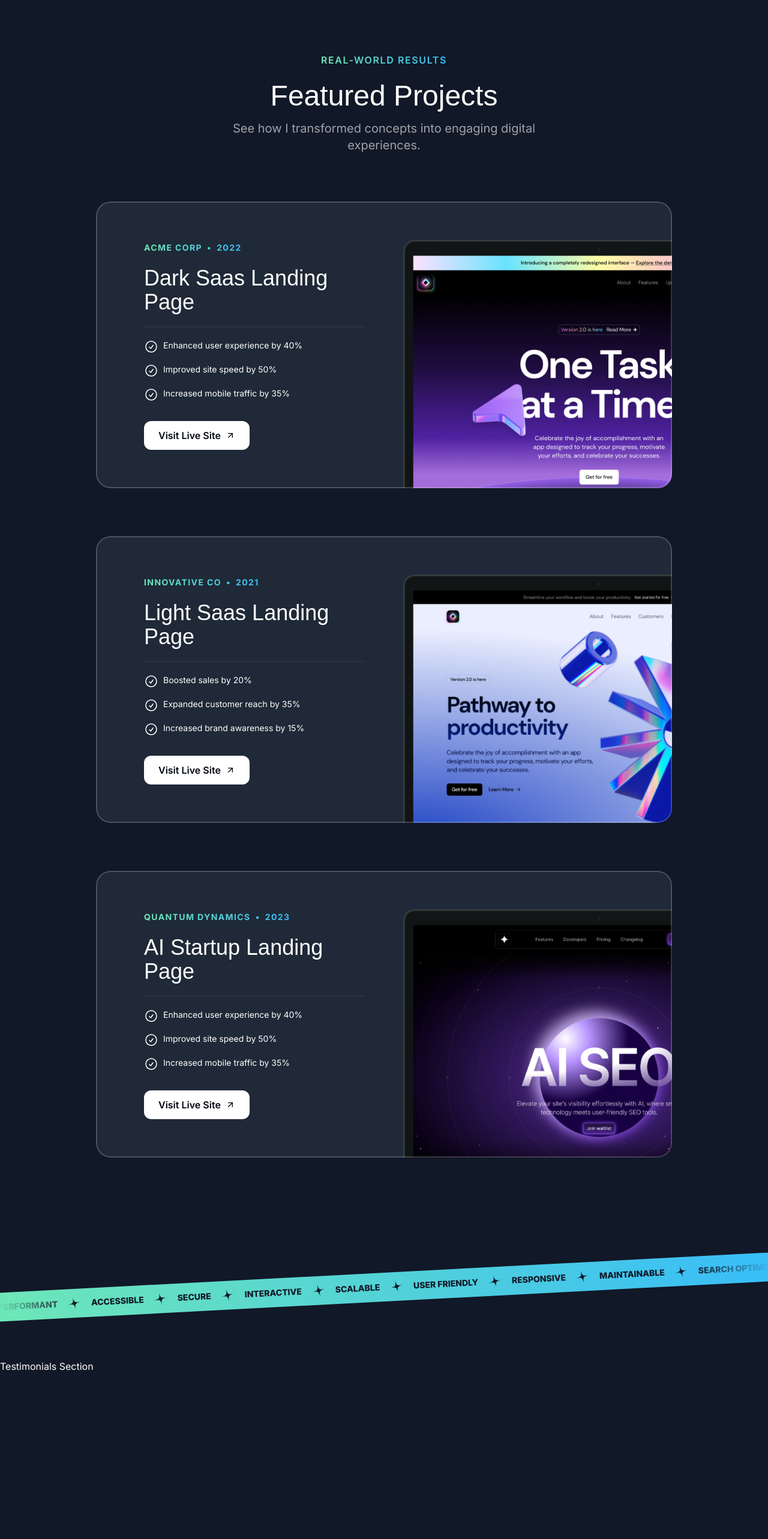
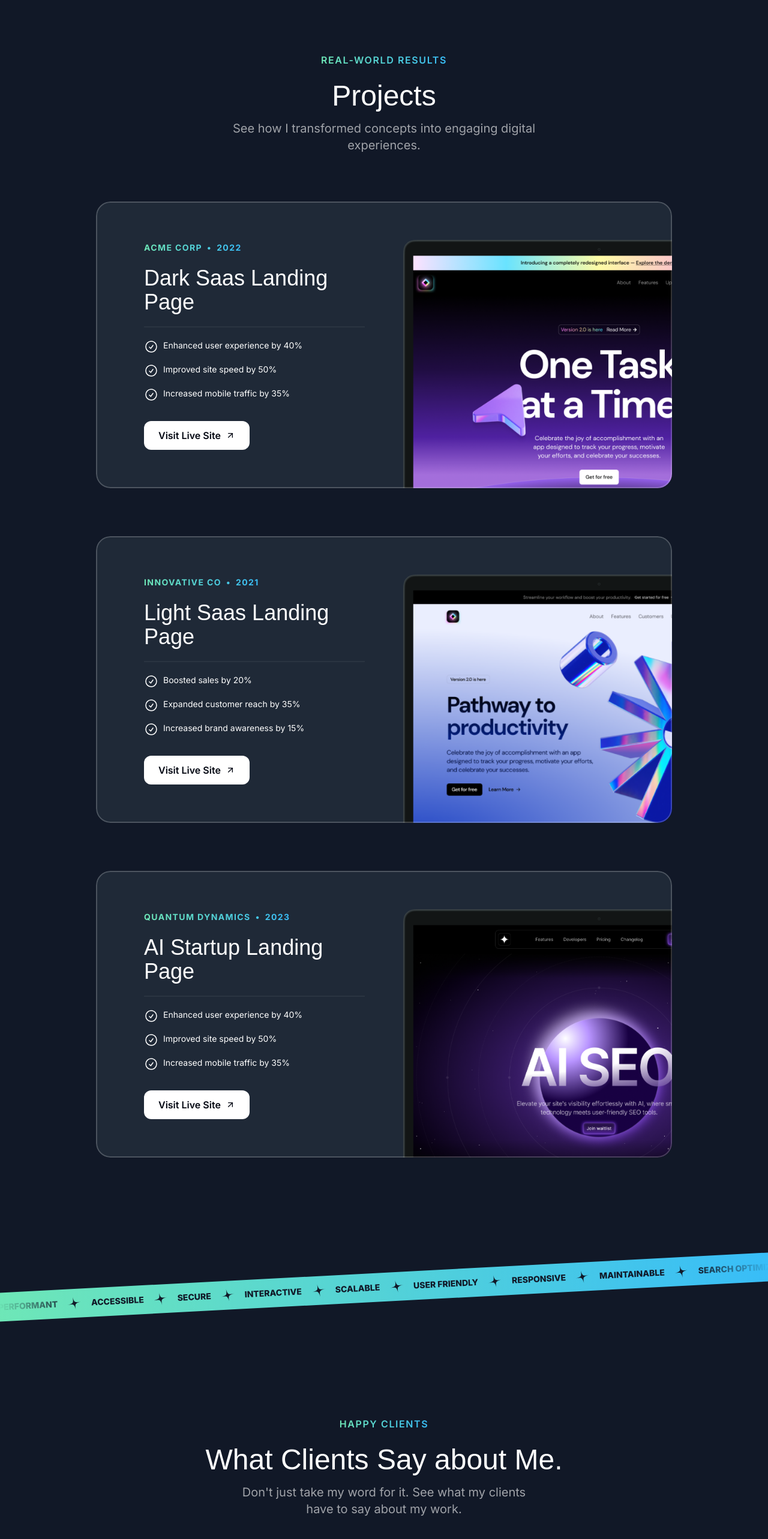
Before and after one commit to developerUmair/personal-portfolio, a Next.js app: page / in a window 1280 px wide. Shown: the part 930-3496 px from the top of the page at 60% size. Before the commit the page ends 3220 px from the top, so only its background shows below. Built offline with nearby package versions, Linux system fonts and the light colour scheme; a web font is replaced by a local one.

Commit message:
designing and developing testimonial sections

```diff
--- /dev/null
+++ b/src/components/Card.tsx
@@ -0,0 +1,23 @@
+import React, { PropsWithChildren } from "react";
+import grainImage from "@/assets/images/grain.jpg";
+import { twMerge } from "tailwind-merge";
+
+export const Card = ({
+  className,
+  children,
+}: PropsWithChildren<{ className?: string }>) => {
+  return (
+    <div
+      className={twMerge(
+        "bg-gray-800 rounded-3xl relative z-0 overflow-hidden after:z-10 after:content-[''] after:absolute after:inset-0 after:outline-2 after:outline after:-outline-offset-2 after:rounded-3xl after:outline-white/20 after:pointer-events-none p-6",
+        className
+      )}
+    >
+      <div
+        className="absolute inset-0 -z-10 opacity-5"
+        style={{ backgroundImage: `url(${grainImage})` }}
+      ></div>
+      {children}
+    </div>
+  );
+};
--- /dev/null
+++ b/src/components/SectionHeader.tsx
@@ -0,0 +1,30 @@
+import React from "react";
+
+export const SectionHeader = ({
+  title,
+  eyebrow,
+  description,
+}: {
+  title: string;
+  eyebrow: string;
+  description: string;
+}) => {
+  return (
+    <>
+      <div className="flex justify-center">
+        <p className="uppercase font-semibold tracking-widest bg-gradient-to-r from-emerald-300 to-sky-400 text-transparent bg-clip-text text-center">
+          {/* Real-world Results */}
+          {title}
+        </p>
+      </div>
+      <h2 className="font-serif text-3xl md:text-5xl text-center mt-6">
+        {/* Featured Projects */}
+        {eyebrow}
+      </h2>
+      <p className="text-center md:text-lg lg:text-xl text-white/60 mt-4 max-w-lg mx-auto">
+        {/* See how I transformed concepts into engaging digital experiences. */}
+        {description}
+      </p>
+    </>
+  );
+};
--- a/src/sections/Projects.tsx
+++ b/src/sections/Projects.tsx
@@ -5,6 +5,8 @@
 import CheckIcon from "@/assets/icons/check-circle.svg";
 import ArrowUpRightIcon from "@/assets/icons/arrow-up-right.svg";
 import grainImage from "@/assets/images/grain.jpg";
+import { SectionHeader } from "@/components/SectionHeader";
+import { Card } from "@/components/Card";
 
 const portfolioProjects = [
   {
@@ -49,27 +51,17 @@
   return (
     <section className="pb-16 lg:py-24">
       <div className="container">
-        <div className="flex justify-center">
-          <p className="uppercase font-semibold tracking-widest bg-gradient-to-r from-emerald-300 to-sky-400 text-transparent bg-clip-text text-center">
-            Real-world Results
-          </p>
-        </div>
-        <h2 className="font-serif text-3xl md:text-5xl text-center mt-6">
-          Featured Projects
-        </h2>
-        <p className="text-center md:text-lg lg:text-xl text-white/60 mt-4 max-w-lg mx-auto">
-          See how I transformed concepts into engaging digital experiences.
-        </p>
+        <SectionHeader
+          title="Real-world Results"
+          eyebrow=" Projects"
+          description="See how I transformed concepts into engaging digital experiences."
+        />
         <div className="flex flex-col mt-10 md:mt-20 gap-20">
           {portfolioProjects.map((project) => (
-            <div
+            <Card
               key={project.title}
-              className="bg-gray-800 rounded-3xl relative z-0 overflow-hidden after:z-10 after:content-[''] after:absolute after:inset-0 after:outline-2 after:outline after:-outline-offset-2 after:rounded-3xl after:outline-white/20 px-8 pt-8 md:px-10 md:pt-12 lg:pt-16 lg:px-20 after:pointer-events-none"
+              className="px-8 pt-8 md:px-10 md:pt-12 pb-0 lg:pt-16 lg:px-20"
             >
-              <div
-                className="absolute inset-0 -z-10 opacity-5"
-                style={{ backgroundImage: `url(${grainImage})` }}
-              ></div>
               <div className="lg:grid lg:grid-cols-2 lg:gap-16">
                 <div className="lg:pb-16">
                   <div className="bg-gradient-to-r from-emerald-300 to-sky-400 inline-flex gap-2 font-bold uppercase tracking-widest text-sm text-transparent bg-clip-text">
@@ -107,7 +99,7 @@
                   />
                 </div>{" "}
               </div>
-            </div>
+            </Card>
           ))}
         </div>
       </div>
--- a/src/sections/Testimonials.tsx
+++ b/src/sections/Testimonials.tsx
@@ -3,6 +3,10 @@
 import memojiAvatar3 from "@/assets/images/memoji-avatar-3.png";
 import memojiAvatar4 from "@/assets/images/memoji-avatar-4.png";
 import memojiAvatar5 from "@/assets/images/memoji-avatar-5.png";
+import { SectionHeader } from "@/components/SectionHeader";
+import Image from "next/image";
+import grainImage from "@/assets/images/grain.jpg";
+import { Card } from "@/components/Card";
 
 const testimonials = [
   {
@@ -38,5 +42,41 @@
 ];
 
 export const TestimonialsSection = () => {
-  return <div>Testimonials Section</div>;
+  return (
+    <div className="py-16 lg:py-24">
+      <div className="container">
+        <SectionHeader
+          title="Happy Clients"
+          eyebrow="What Clients Say about Me."
+          description="Don't just take my word for it. See what my clients have to say about my
+        work."
+        />
+
+        <div className="mt-16 lg:mt-24 flex overflow-x-clip [mask-image:linear-gradient(to_right,transparent,black_10%,black_90%,transparent)]">
+          <div className="flex gap-8 flex-none">
+            {testimonials.map((testimonial, index) => (
+              <Card key={index} className="max-w-xs md:p-8 md:max-w-md">
+                <div className="flex gap-4 items-center">
+                  <div className="size-14 bg-gray-700 inline-flex justify-center items-center rounded-full flex-shrink-0">
+                    <Image
+                      src={testimonial.avatar}
+                      alt={testimonial.name}
+                      className="max-h-full"
+                    />
+                  </div>
+                  <div>
+                    <div className="font-semibold">{testimonial.name}</div>
+                    <div className="text-sm text-white/40">
+                      {testimonial.position}
+                    </div>
+                  </div>
+                </div>
+                <div className="text-sm mt-4 md:mt-6 md:text-base">{testimonial.text}</div>
+              </Card>
+            ))}
+          </div>
+        </div>
+      </div>
+    </div>
+  );
 };
```
